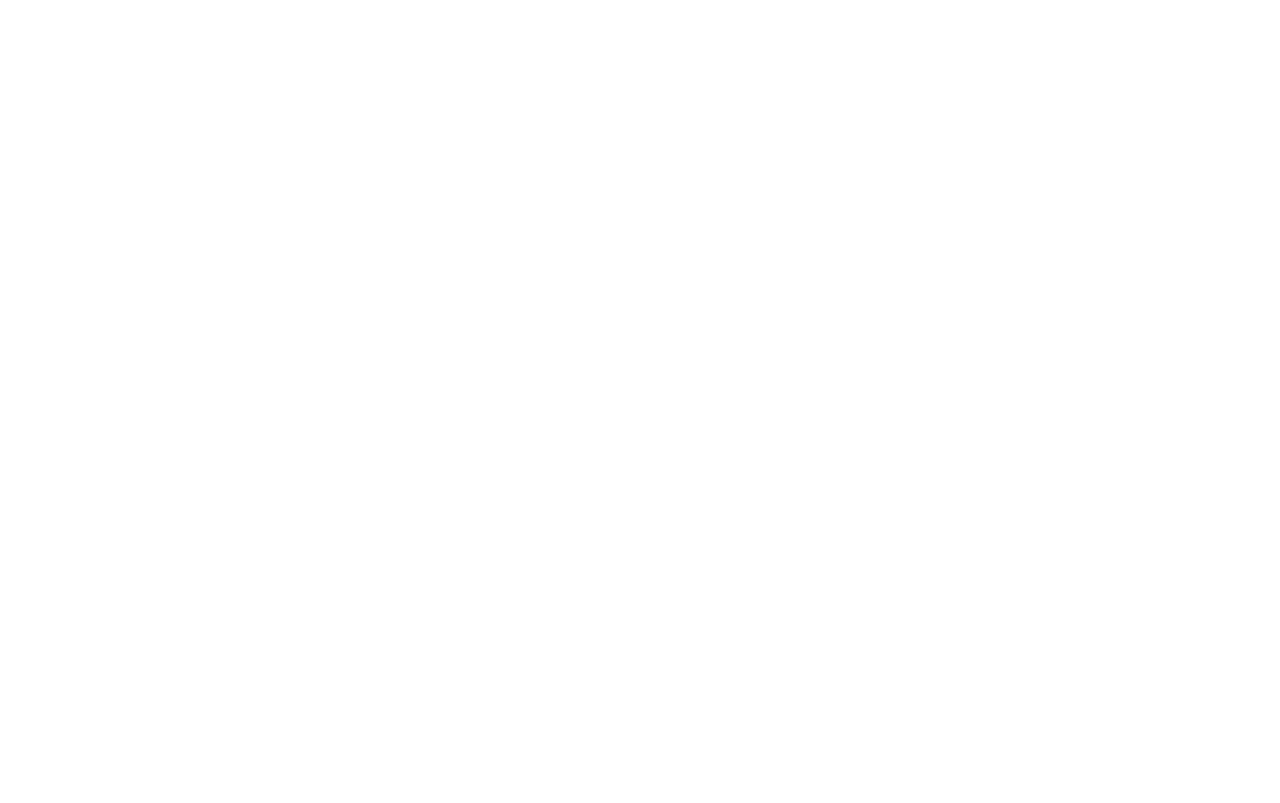
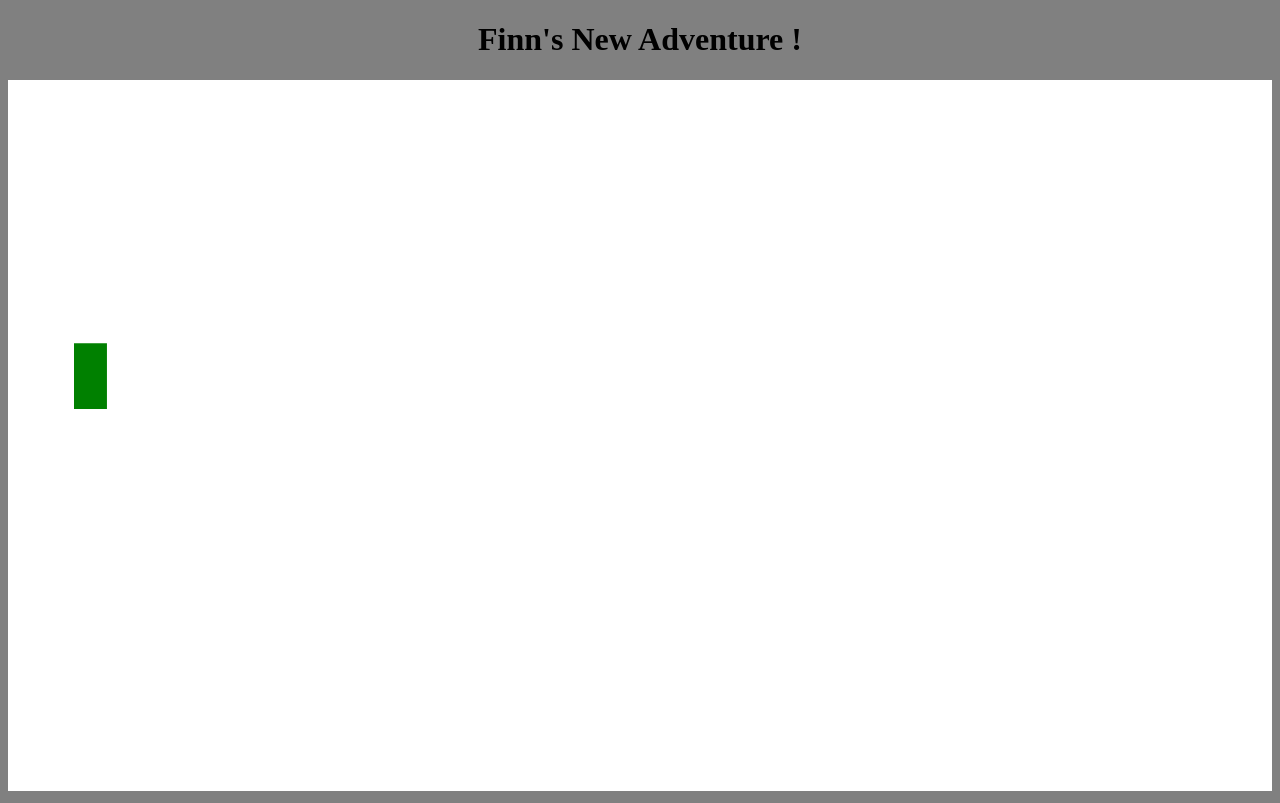
Before and after one commit to JAGx9/Web-Game-Project-MSP1, a plain HTML site: page index.html in a window 1280 px wide. Drawn offline with Linux system fonts and the light colour scheme.

Commit message:
palyer movement demo working, canvas video game screem created

```diff
--- /dev/null
+++ b/JS/game.js
@@ -0,0 +1,79 @@
+// drawing var
+var canvas;
+var ctc;
+
+
+// Input var
+var upKey;
+var rightKey;
+var downKey;
+var leftKey;
+
+
+// game var
+var gameLoop;
+var player;
+
+
+
+// On page load
+window.onload = function (){
+    canvas = document.getElementById("game-canvas");
+    ctx = canvas.getContext("2d");
+
+    // Key listeners
+
+
+
+    //Create Player
+    player = new Player(100,400);
+
+    //Game loop (update)
+    gameLoop = setInterval(step, 1000/30)
+
+}
+
+
+function step(){
+    //Player step
+    player.step();
+    // draw everything
+    draw();
+}
+
+function draw() {
+    //Clear canvas
+    ctx.fillStyle = "white";
+    ctx.fillRect(0,0,1920,1080);
+
+    //Draw Player
+    player.draw();
+}
+
+
+function setInputs (){
+    document.addEventListener('keydown', function(event){
+        if (event.key === "w" || event.key === "ArrowUP") {
+            upKey = true;
+        } else if (event.key === "a" || event.key === "ArrowLeft"){
+            leftKey = true;
+        } else if (event.key === "s" || event.key === "ArrowDown"){
+            downKey = true;
+        }else if (event.key === "d" || event.key === "ArrowRight"){
+            rightKey = true;
+        }
+
+    });
+    document.addEventListener('keyup', function(event){
+        if (event.key === "w" || event.key === "ArrowUP") {
+            upKey = false;
+        } else if (event.key === "a" || event.key === "ArrowLeft"){
+            leftKey = false;
+        } else if (event.key === "s" || event.key === "ArrowDown"){
+            downKey = false;
+        }else if (event.key === "d" || event.key === "ArrowRight"){
+            rightKey = false;
+        }
+    });
+}
+setInputs();
--- /dev/null
+++ b/JS/player.js
@@ -0,0 +1,43 @@
+function Player(x,y) {
+    this.x = x;
+    this.y = y;
+    this.xspeed = 0;
+    this.yspeed = 0;
+    this.friction = 0.5;
+    this.maxSpeed = 10;
+    this.width = 50;
+    this.height = 100;
+    this.active = true;
+
+    this.step = function(){
+        if(this.active) {
+            //horizontal movement
+            if(!leftKey && !rightKey || leftKey && rightKey) {
+                this.xspeed *= this.friction;
+            } else if (rightKey) {
+                this.xspeed ++;
+            }else if (leftKey) {
+                this.xspeed --;
+            }
+            //vertical movement
+
+            //speed correction
+           if (this.xspeed > this.maxSpeed) {
+               this.xspeed = this.maxSpeed;
+           } else if (this.xspeed < -this.maxSpeed) {
+               this.xspeed = -this.maxSpeed;
+           }
+
+            this.x += this.xspeed;
+            this.y += this.yspeed;
+
+        }
+
+    }
+
+
+    this.draw = function(){
+        ctx.fillStyle = 'green';
+        ctx.fillRect(this.x, this.y, this.width, this.height)
+    }
+}
--- a/index.html
+++ b/index.html
@@ -1,11 +1,15 @@
+<!DOCTYPE html>
 <html lang="en">
 <head>
     <meta charset="UTF-8">
     <meta http-equiv="X-UA-Compatible" content="IE=edge">
-    <meta name="viewport" content="width=device-width, initial-scale=1.0">
-    <title>Document</title>
+    <title>Finn's New Adventure!</title>
+    <link rel="stylesheet" href="style.css">
+    <script src="/JS/game.js"></script>
+    <script src="/JS/player.js"></script>
 </head>
 <body>
-
+    <h1>Finn's New Adventure !</h1>
+    <canvas width="1920" height="1080" id="game-canvas"></canvas>
 </body>
 </html>
--- /dev/null
+++ b/style.css
@@ -0,0 +1,9 @@
+body {
+  text-align: center;
+  background-color: gray;
+}
+
+canvas {
+  max-width: 100%;
+  max-height: 100%;
+}
```
Also changed, not shown: JS/movement.js (added), assests/FinnSprite.png (added), main.css (deleted), 1 other file.
